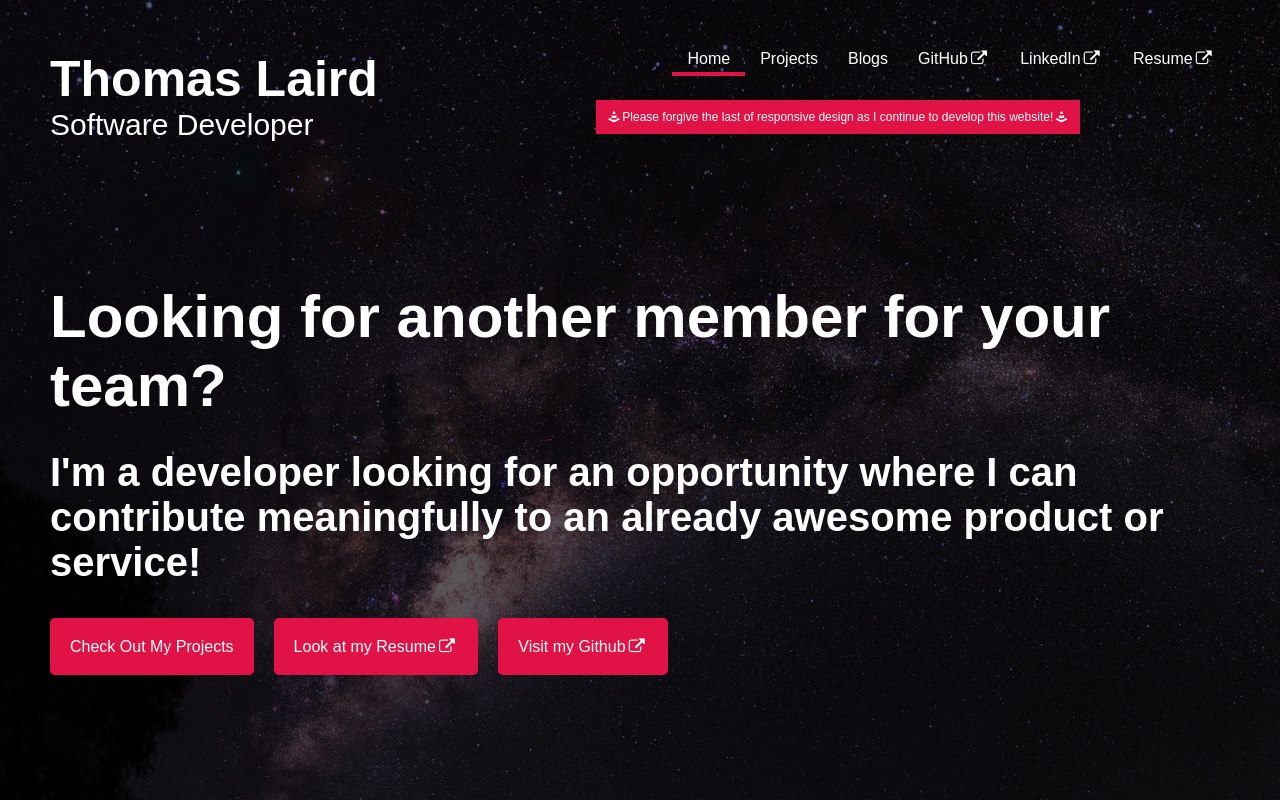
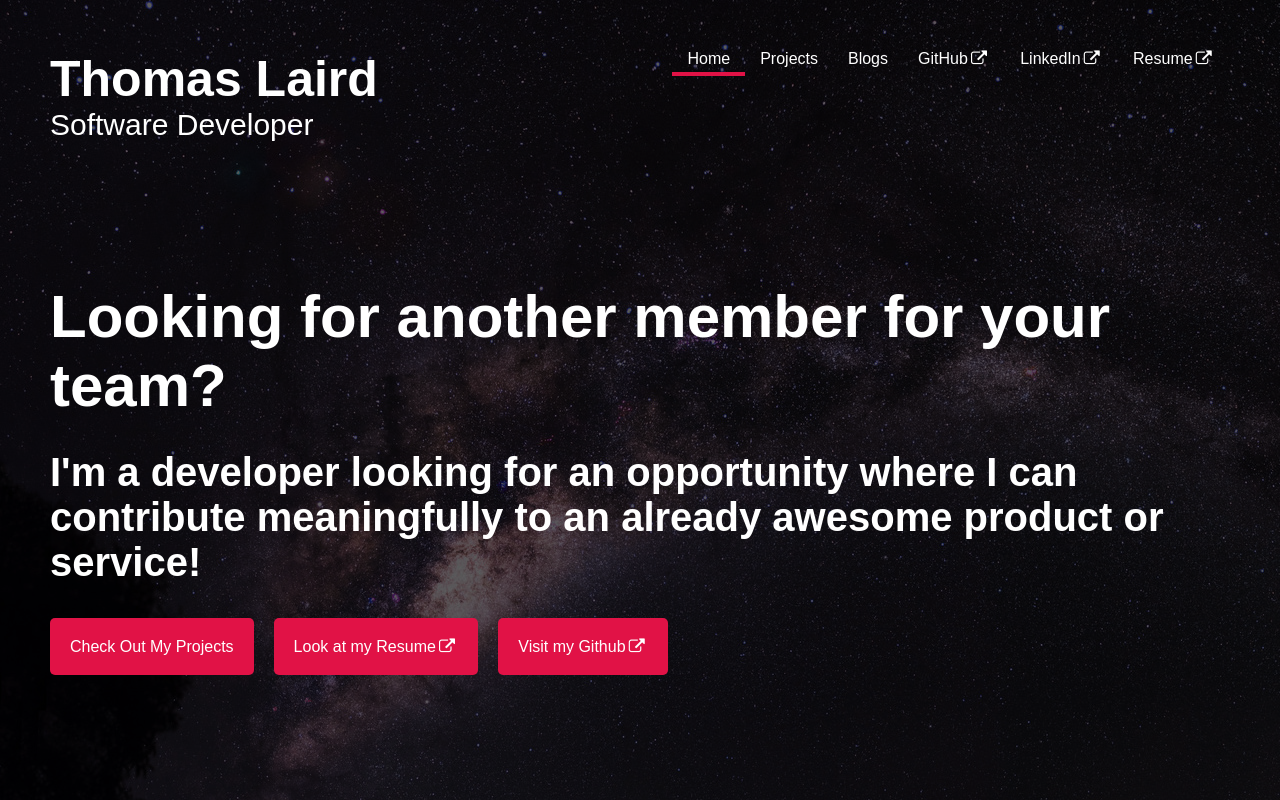
Before and after one commit to t-laird/t-laird.github.io, a React (Create React App) app: page / in a window 1280 px wide. Built offline with nearby package versions, Linux system fonts and the light colour scheme.

Commit message:
remove apology

```diff
--- a/src/Components/Header/Header.js
+++ b/src/Components/Header/Header.js
@@ -10,7 +10,6 @@ const Header = (props) => {
         <span>Thomas Laird</span>
         <span>Software Developer</span>
       </h1>
-      <span className="apology"><i className="icon-traffic-cone"></i>Please forgive the last of responsive design as I continue to develop this website!<i className="icon-traffic-cone"></i></span>
       <nav>
         <ul>
           <li><NavLink exact to="/">Home</NavLink></li>
```
